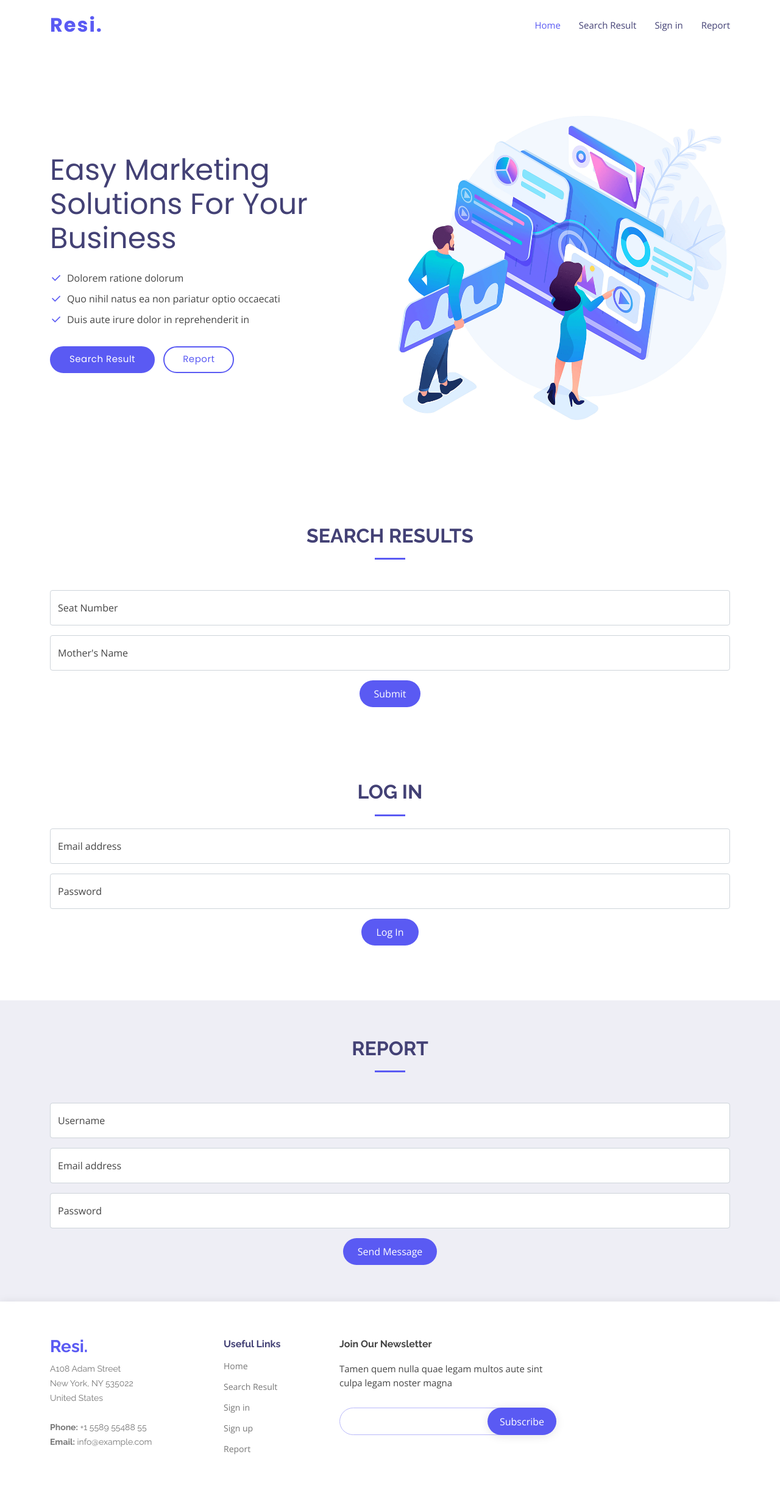
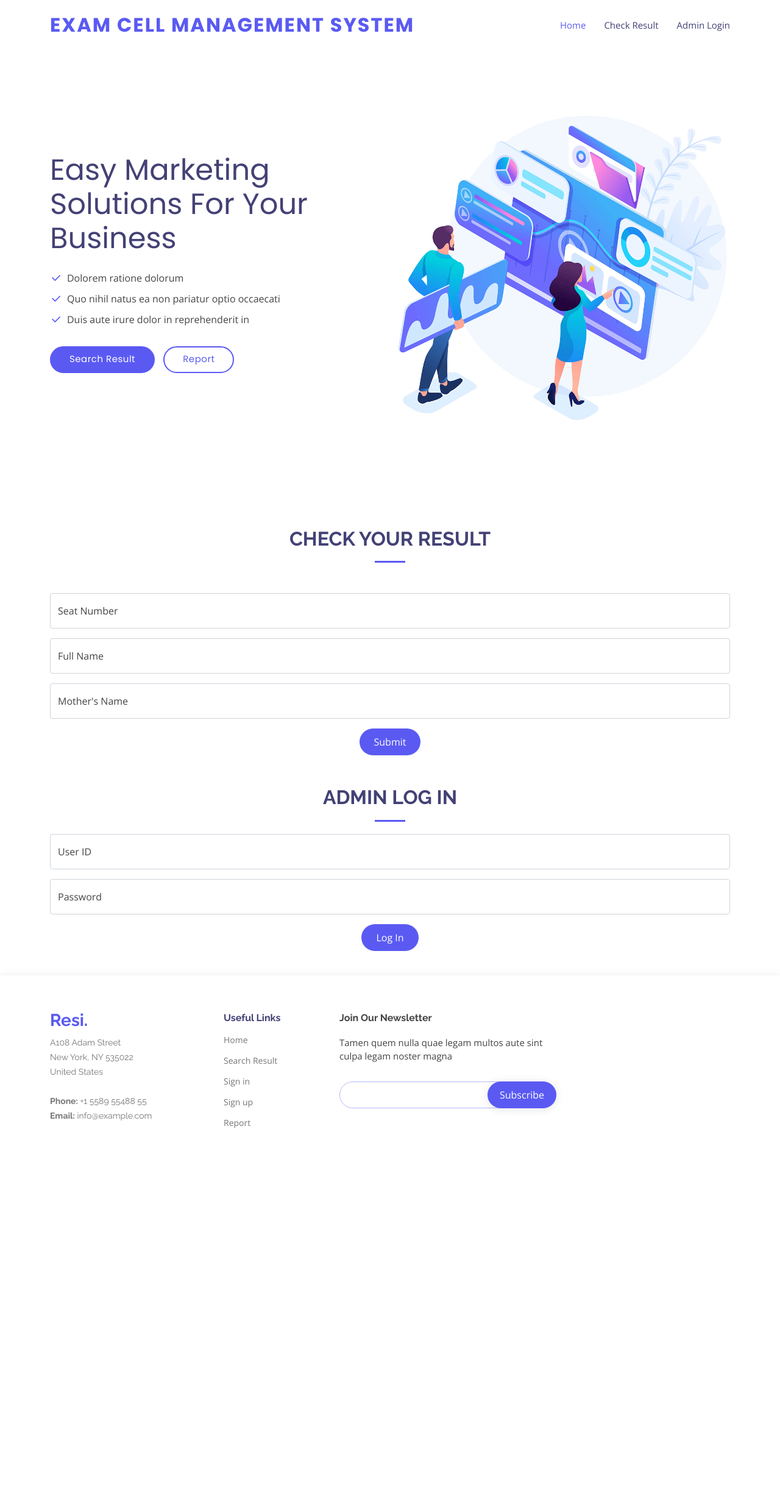
Before and after one commit to OCR-SEM-4-Projet/Server, a Flask app: page / in a window 1280 px wide. Shown: the whole page at 61% size. After the commit the page ends 1851 px from the top, so only its background shows below. Run offline with Flask 2, Linux system fonts and the light colour scheme.

Commit message:
Front end changes

```diff
--- a/static/assets/css/style.css
+++ b/static/assets/css/style.css
@@ -344,6 +344,7 @@ section {
 .section-title {
   text-align: center;
   padding-bottom: 30px;
+  margin-top: -70px;
 }
 .section-title h2 {
   font-size: 32px;
@@ -415,6 +416,10 @@ section {
   background: #7272f5;
 }
 
+.check-result-section{
+  margin-top: 5px;
+}
+
 /*--------------------------------------------------------------
 # Contact
 --------------------------------------------------------------*/
@@ -430,6 +435,10 @@ section {
 .contact button[type="submit"]:hover {
   background: #7272f5;
 }
+
+.report-section{
+  margin-top: 5px;
+}
 /*--------------------------------------------------------------
 # Footer
 --------------------------------------------------------------*/
@@ -442,6 +451,7 @@ section {
 #footer .footer-top {
   padding: 60px 0 30px 0;
   background: #fff;
+  margin-top: -50px;
 }
 #footer .footer-top .footer-contact {
   margin-bottom: 30px;
--- a/templates/index.html
+++ b/templates/index.html
@@ -37,15 +37,15 @@
   <header id="header" class="fixed-top ">
     <div class="container d-flex align-items-center justify-content-between">
 
-      <h1 class="logo"><a href="/">Resi.</a></h1>
+      <h1 class="logo"><a href="/">EXAM CELL MANAGEMENT SYSTEM</a></h1>
 
       <nav id="navbar" class="navbar">
         <ul>
           <li><a class="nav-link scrollto " href="#hero">Home</a></li>
-          <li><a class="nav-link scrollto" href="#about">Search Result</a></li>
-          <li><a class="nav-link scrollto" href="#services">Sign in</a></li>
+          <li><a class="nav-link scrollto" href="#about">Check Result</a></li>
+          <li><a class="nav-link scrollto" href="#services">Admin Login</a></li>
           <!-- <li><a class="nav-link scrollto " href="#portfolio">Sign up</a></li> -->
-          <li><a class="nav-link scrollto" href="#contact">Report</a></li>
+          <!-- <li><a class="nav-link scrollto" href="#contact">Report</a></li> -->
         </ul>
         <i class="bi bi-list mobile-nav-toggle"></i>
       </nav><!-- .navbar -->
@@ -84,12 +84,16 @@
     <section id="about" class="about">
       <div class="container">
 
-        <div class="section-title">
-          <h2>Search Results</h2>
+        <div class="section-title check-result-section">
+          <h2>Check Your Result</h2>
         </div>
         <div class="form-floating mb-3">
           <input type="name" class="form-control" id="floatingInput" placeholder="name@example.com">
           <label for="floatingInput">Seat Number</label>
+        </div>
+        <div class="form-floating mb-3">
+          <input type="name" class="form-control" id="floatingInput" placeholder="name@example.com">
+          <label for="floatingInput">Full Name</label>
         </div>
         <div class="form-floating mb-3">
           <input type="email" class="form-control" id="floatingInput" placeholder="name@example.com">
@@ -106,11 +110,11 @@
       <div class="container">
 
         <div class="section-title">
-          <h2>Log In</h2>
+          <h2>Admin Log In</h2>
 
         <div class="form-floating mb-3">
           <input type="email" class="form-control" id="floatingInput" placeholder="name@example.com">
-          <label for="floatingInput">Email address</label>
+          <label for="floatingInput">User ID</label>
         </div>
         <div class="form-floating mb-3">
           <input type="password" class="form-control" id="floatingPassword" placeholder="Password">
@@ -150,12 +154,12 @@
 
 
 
-    <!-- ======= Contact Section ======= -->
+    <!-- ======= Contact Section =======
     <section id="contact" class="contact section-bg">
 
       <div class="container">
 
-        <div class="section-title">
+        <div class="section-title report-section">
           <h2>Report</h2>
         </div>
         <div class="form-floating mb-3">
@@ -175,7 +179,7 @@
       </div>
 
 
-    </section><!-- End Contact Section -->
+    </section>End Contact Section -->
 
   </main><!-- End #main -->
 
```
